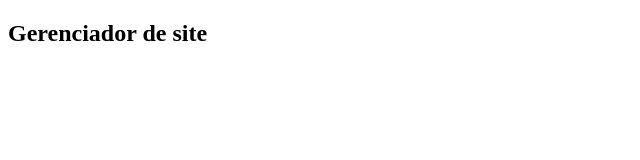
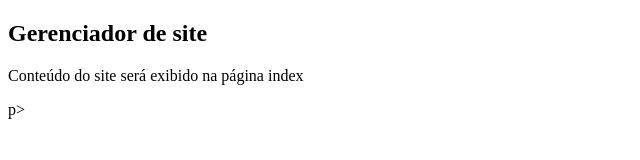
Before and after one commit to carlosraiol/managersite, a plain HTML site: page index.html in a window 1280 px wide. Shown: the whole page, without its empty margins (0-640 px from the left). Drawn offline with Linux system fonts and the light colour scheme.

Commit message:
Texto descritivo da página principal

```diff
--- a/index.html
+++ b/index.html
@@ -7,5 +7,6 @@
 </head>
 <body>
     <h2>Gerenciador de site</h2>
+    <p>Conteúdo do site será exibido na página index</p>p>
 </body>
 </html>
```
